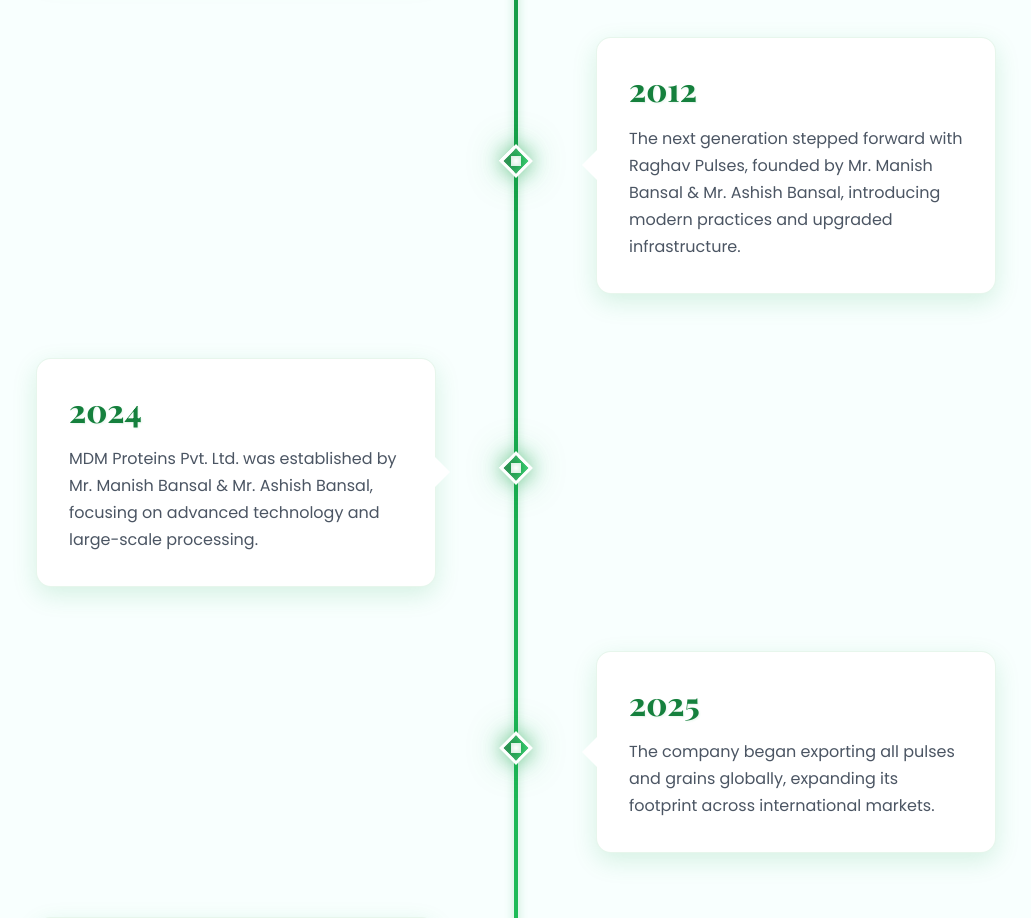
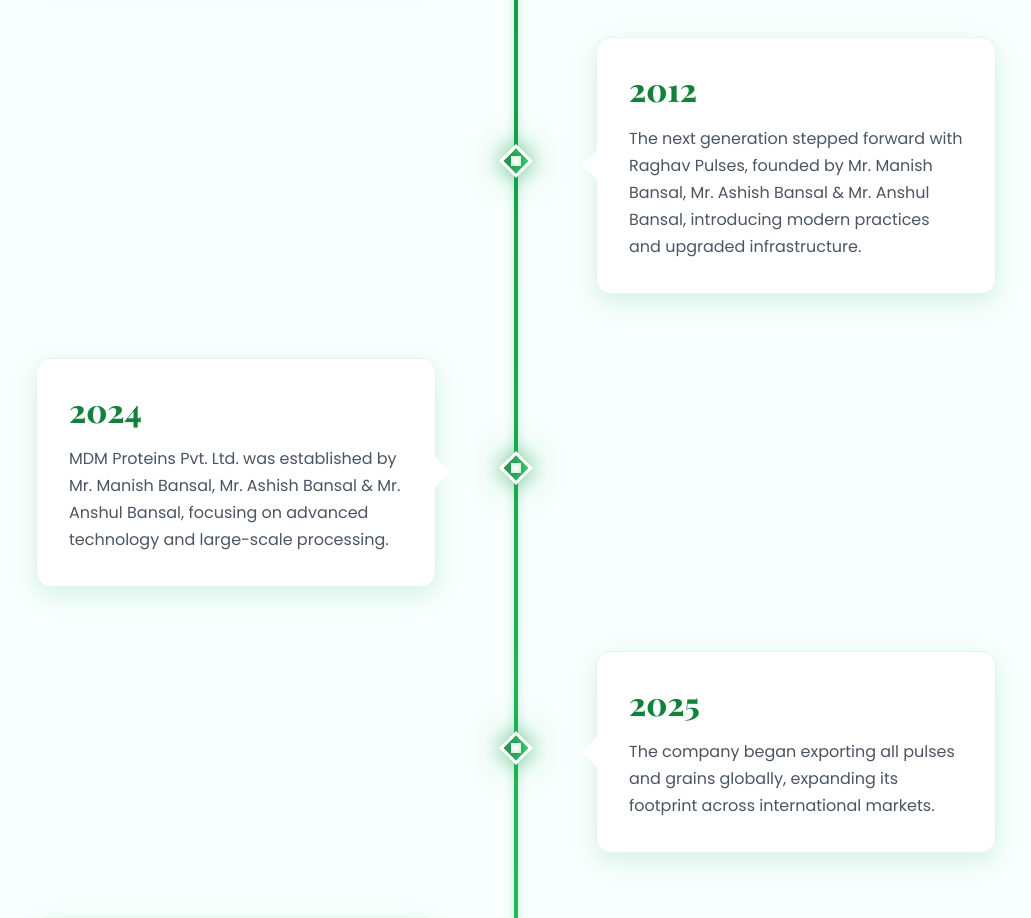
Before and after one commit to sanskriti100903/mdm-website, a React (Create React App) app: page /about in a window 1280 px wide. Shown: the part 1320-2238 px from the top of the page, without its empty margins (124-1155 px from the left). Built offline with nearby package versions, Linux system fonts and the light colour scheme.

Commit message:
minute changes

```diff
--- a/src/components/AboutUs.js
+++ b/src/components/AboutUs.js
@@ -19,11 +19,11 @@
     },
     {
       year: "2012",
-      description: "The next generation stepped forward with Raghav Pulses, founded by Mr. Manish Bansal & Mr. Ashish Bansal, introducing modern practices and upgraded infrastructure."
+      description: "The next generation stepped forward with Raghav Pulses, founded by Mr. Manish Bansal, Mr. Ashish Bansal & Mr. Anshul Bansal, introducing modern practices and upgraded infrastructure."
     },
     {
       year: "2024",
-      description: "MDM Proteins Pvt. Ltd. was established by Mr. Manish Bansal & Mr. Ashish Bansal, focusing on advanced technology and large-scale processing."
+      description: "MDM Proteins Pvt. Ltd. was established by Mr. Manish Bansal, Mr. Ashish Bansal & Mr. Anshul Bansal, focusing on advanced technology and large-scale processing."
     },
     {
       year: "2025",
```
